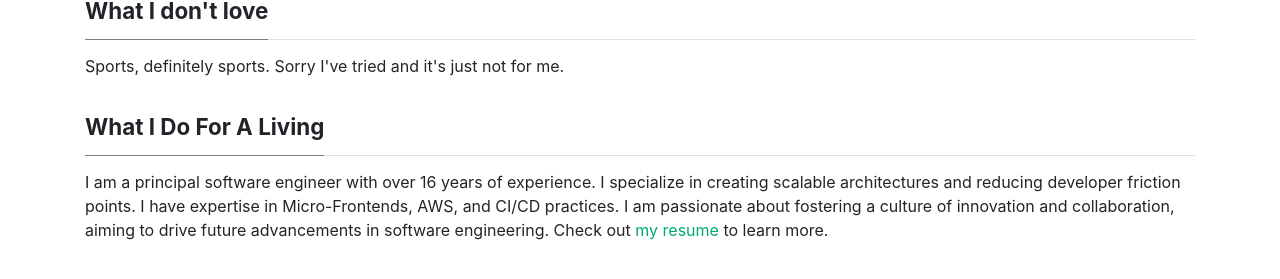
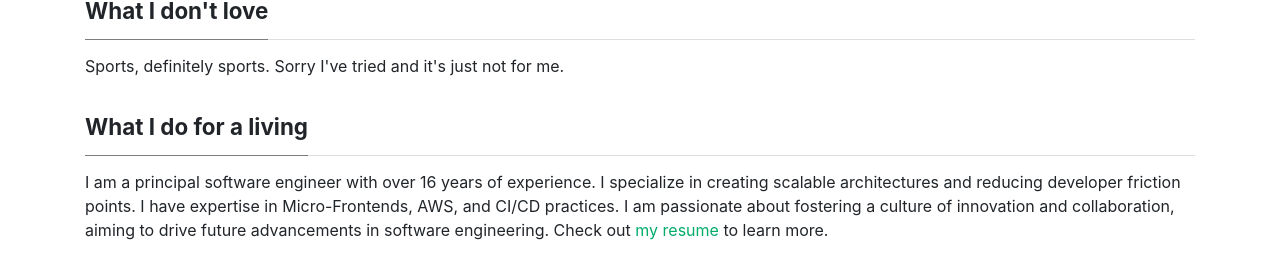
Before and after one commit to jablonnc/jablonnc.github.io, a Jekyll site: the page built from index.html, in a window 1280 px wide. Shown: the part 427-706 px from the top of the page. Built offline with Jekyll 4.4.1, drawn with Linux system fonts in a browser that asks for light colours; nearby versions of some CDN libraries; the list of posts is cut into pages by our own code.

Commit message:
[master]

```diff
--- a/index.html
+++ b/index.html
@@ -29,7 +29,7 @@ layout: default
 
 <section class="featured-posts main-page-header">
   <div class="section-title">
-      <h2><span>What I Do For A Living</span></h2>
+      <h2><span>What I do for a living</span></h2>
   </div>
 
   I am a principal software engineer with over 16 years of experience. I specialize in creating scalable architectures and reducing developer friction points. I have expertise in Micro-Frontends, AWS, and CI/CD practices. I am passionate about fostering a culture of innovation and collaboration, aiming to drive future advancements in software engineering. Check out <a href="/resume">my resume</a> to learn more.
```
